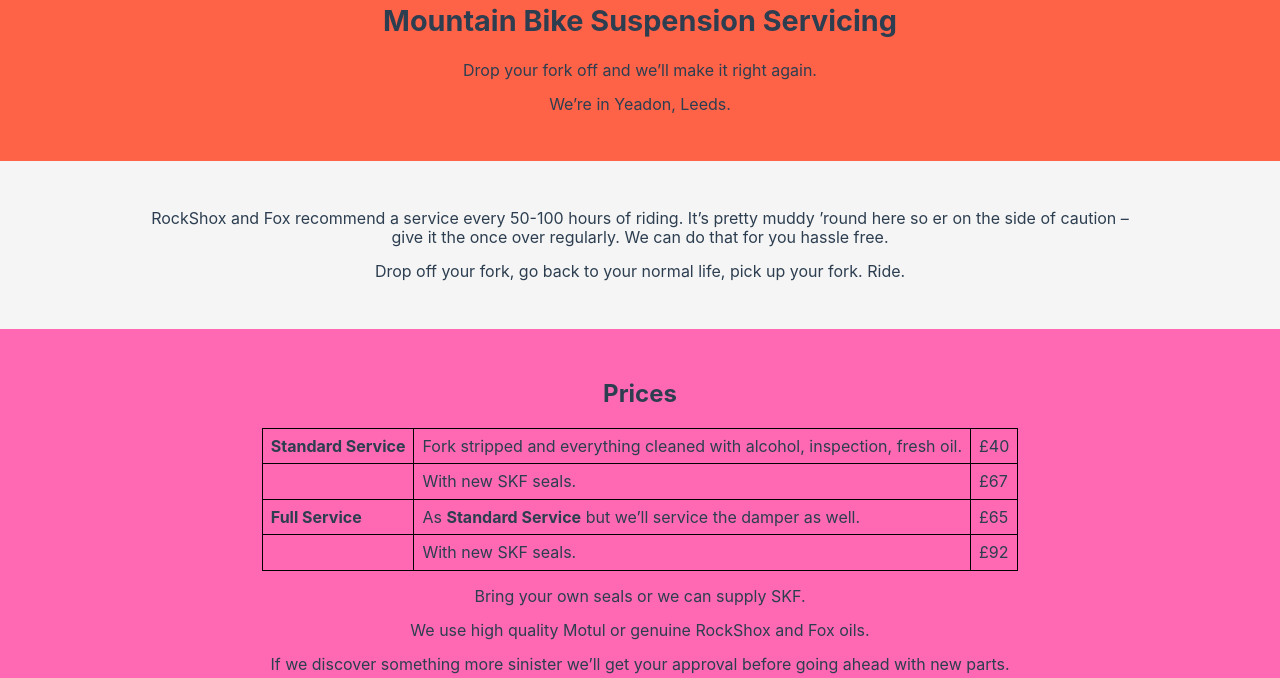
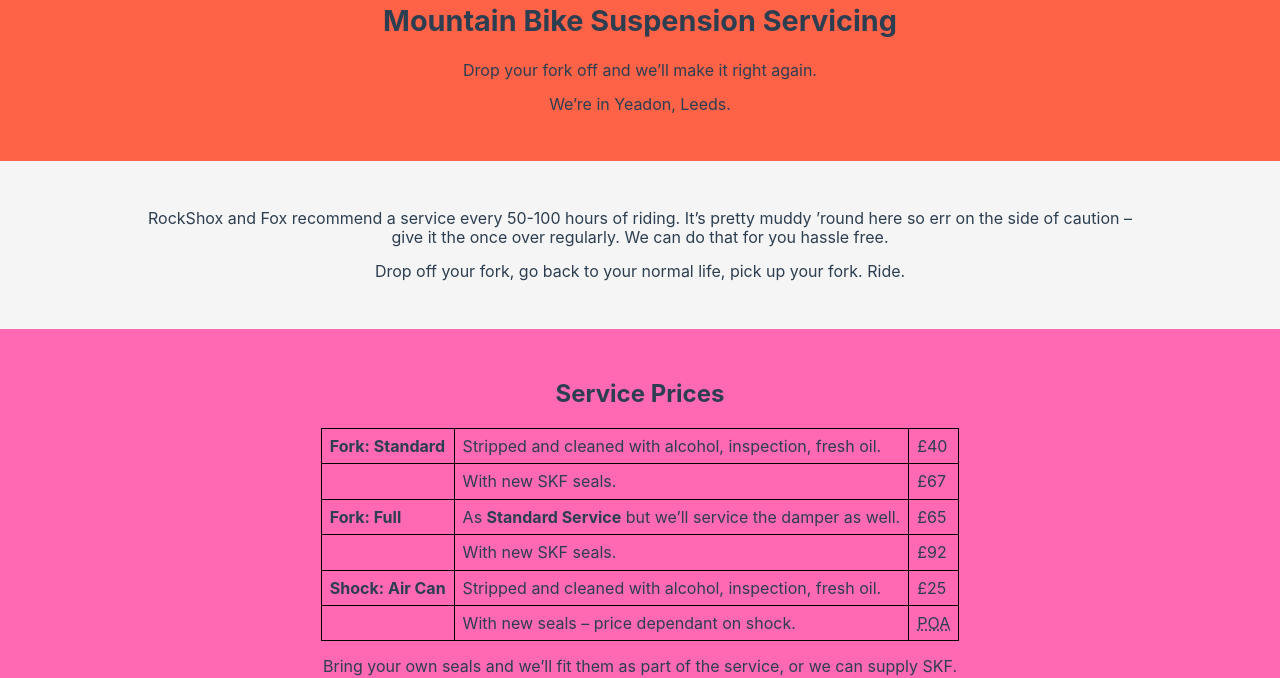
Before and after one commit to deadlyhifi/nopogo-suspension-servicing, a website built with Vite: page index.html in a window 1280 px wide. Shown: the part 128-806 px from the top of the page. Built offline with nearby package versions, Linux system fonts and the light colour scheme.

Commit message:
Servicing updates

```diff
--- a/index.html
+++ b/index.html
@@ -21,8 +21,8 @@
         <div class="contain">
           <p>
             RockShox and Fox recommend a service every 50-100 hours of riding.
-            It’s pretty muddy ’round here so er on the side of caution – give it
-            the once over regularly. We can do that for you hassle free.
+            It’s pretty muddy ’round here so err on the side of caution – give
+            it the once over regularly. We can do that for you hassle free.
           </p>
           <p>
             Drop off your fork, go back to your normal life, pick up your fork.
@@ -33,15 +33,14 @@
 
       <section class="prices">
         <div class="contain">
-          <h2>Prices</h2>
+          <h2>Service Prices</h2>
 
           <table>
             <tbody>
               <tr>
-                <th>Standard Service</th>
+                <th>Fork: Standard</th>
                 <td>
-                  Fork stripped and everything cleaned with alcohol, inspection,
-                  fresh oil.
+                  Stripped and cleaned with alcohol, inspection, fresh oil.
                 </td>
                 <td>£40</td>
               </tr>
@@ -51,7 +50,7 @@
                 <td>£67</td>
               </tr>
               <tr>
-                <th>Full Service</th>
+                <th>Fork: Full</th>
                 <td>
                   As <strong>Standard Service</strong> but we’ll service the
                   damper as well.
@@ -63,10 +62,25 @@
                 <td>With new SKF seals.</td>
                 <td>£92</td>
               </tr>
+              <tr>
+                <th>Shock: Air Can</th>
+                <td>
+                  Stripped and cleaned with alcohol, inspection, fresh oil.
+                </td>
+                <td>£25</td>
+              </tr>
+              <tr>
+                <td></td>
+                <td>With new seals – price dependant on shock.</td>
+                <td><abbr title="Price on Application">POA</abbr></td>
+              </tr>
             </tbody>
           </table>
 
-          <p>Bring your own seals or we can supply SKF.</p>
+          <p>
+            Bring your own seals and we’ll fit them as part of the service, or
+            we can supply SKF.
+          </p>
 
           <p>We use high quality Motul or genuine RockShox and Fox oils.</p>
 
@@ -84,7 +98,7 @@
 
       <section class="contact">
         <div class="contain">
-          <h2>Contact</h2>
+          <h2>Contact and Booking</h2>
           <p>
             Email me on <a href="mailto:TODO">tom@TODO</a> to discuss your fork,
             drop-off, and timescales.
```
